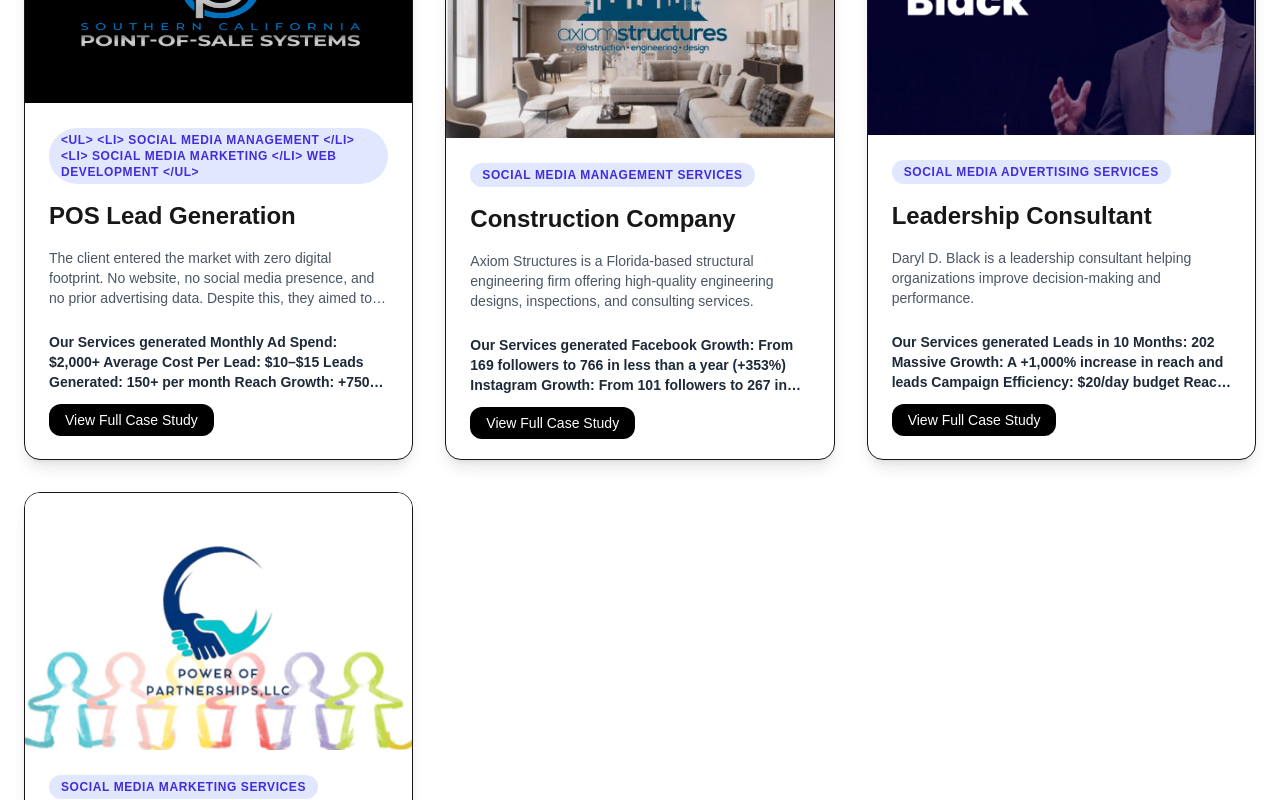
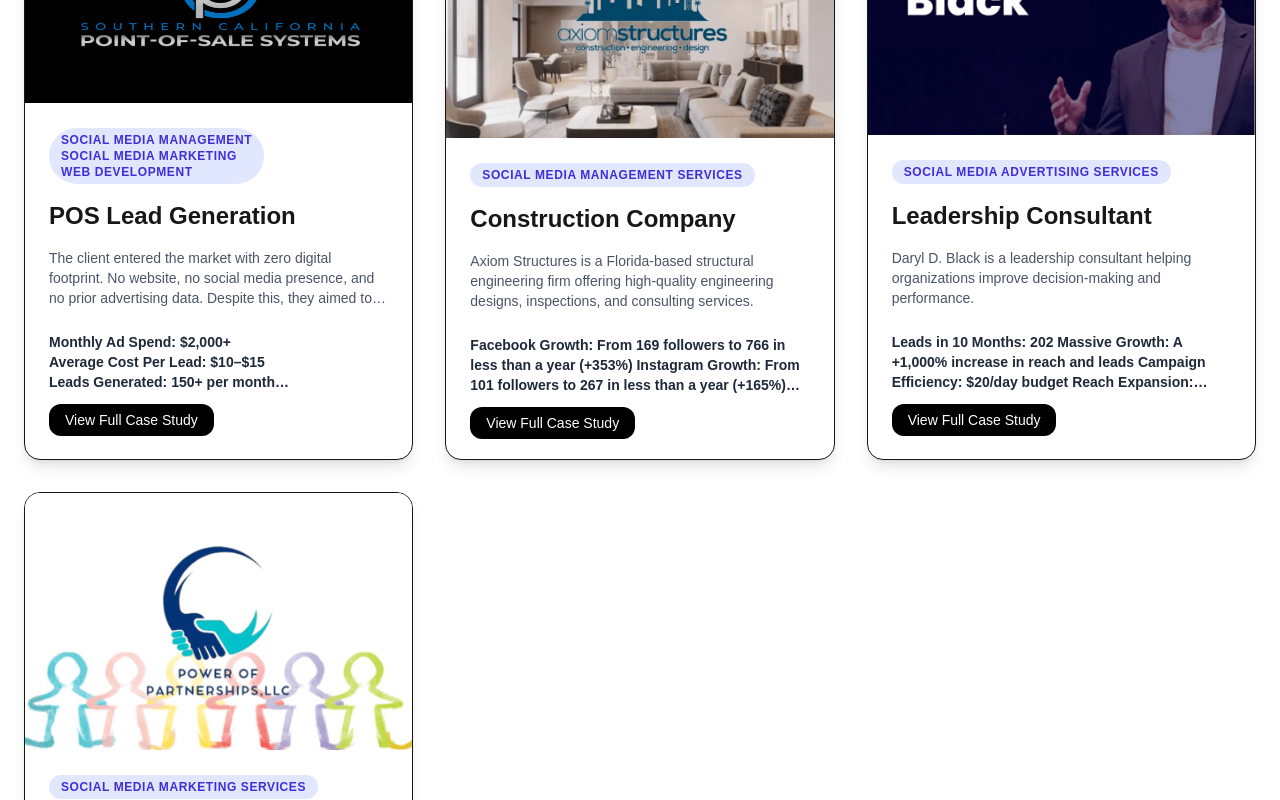
Before and after one commit to smabdullah958/humexaadnestPortfolio, a Next.js app: page / in a window 1280 px wide. Shown: the part 3520-4320 px from the top of the page. Built offline with nearby package versions, Linux system fonts and the light colour scheme.

Commit message:
correct some

```diff
--- a/Components/CaseStudy.jsx
+++ b/Components/CaseStudy.jsx
@@ -12,7 +12,7 @@
         Case Studies
       </h2>
 
-      <div className="grid md:grid-cols-2 lg:grid-cols-3 gap-8">
+      <div className="grid md:grid-cols-2 lg:grid-cols-3 gap-8 ">
         {caseStudies.map((item) => (
           <motion.div
             key={item.id}
@@ -29,16 +29,18 @@
             />
 
             <div className="p-6 space-y-4">
-               <span className="inline-flex items-center px-3 py-1 text-xs font-semibold uppercase tracking-wider text-indigo-700 bg-indigo-100 rounded-full ">
-                {item.service}
-              </span>
+               <span
+               dangerouslySetInnerHTML={{__html:item.service}}
+               className="inline-flex items-center px-3 py-1 text-xs font-semibold uppercase tracking-wider text-indigo-700 bg-indigo-100 rounded-full "/>
+
 
               <h3 className="text-2xl font-bold">{item.title}</h3>
               <p className="text-gray-600 text-sm line-clamp-3">{item.short}</p>
 
 
-              <p className="text-gray-800 text-sm pt-2 font-extrabold line-clamp-3">
-                Our Services generated {item.result}</p>
+              <p
+              dangerouslySetInnerHTML={{__html:item.result}}
+              className="text-gray-800 text-sm pt-2 font-extrabold line-clamp-3" />
 
               <Link href={`/CaseStudy/${item.slug}`} className="mt-4 w-full rounded-xl bg-black text-white py-2 text-sm hover:bg-gray-800 transition px-4">
                 View Full Case Study
--- a/Components/Services&CaseStudyObject.jsx
+++ b/Components/Services&CaseStudyObject.jsx
@@ -115,20 +115,20 @@
           <li>Restaurant owners & managers</li>
         <li>POS & business software interests</li>
         <li>Business admins & decision-makers</li>
-<i>Underperforming audiences were eliminated within 72-hour optimization windows.<i><br/>
+<i>Underperforming audiences were eliminated within 72-hour optimization windows.</i><br/>
 <b>Offer-Led Creative System </b><br/>
-Problem → Solution → Advantage framework
-Strong incentive-based messaging
-Copy-level qualification to eliminate non-restaurant user
-This shift increased CTR by 180% and stabilized CPLs.
+Problem → Solution → Advantage framework<br/>
+Strong incentive-based messaging<br/>
+Copy-level qualification to eliminate non-restaurant user<br/>
+This shift increased CTR by 180% and stabilized CPLs.<br/>
 `,
 result:`
-      Monthly Ad Spend: $2,000+
-      Average Cost Per Lead: $10–$15
-      Leads Generated: 150+ per month
-      Reach Growth: +750%
-      Lead Volume Growth: +1,200% (from zero baseline)
-      Cost Efficiency: 30–50% below POS industry CPL average`,
+      Monthly Ad Spend: $2,000+<br/>
+      Average Cost Per Lead: $10–$15<br/>
+      Leads Generated: 150+ per month<br/>
+      Reach Growth: +750%<br/>
+      Lead Volume Growth: +1,200% (from zero baseline)<br/>
+      Cost Efficiency: 30–50% below POS industry CPL average<br/>`,
   OverAllResult:`
       400+
       Leads (in 3 Months)
--- a/app/CaseStudy/[slug]/page.jsx
+++ b/app/CaseStudy/[slug]/page.jsx
@@ -37,6 +37,7 @@
         loading="lazy" className="rounded-2xl shadow-xl 2xl:mt-20  "
         />
 <div className="grid grid-cols-1 gap-6 mt-10">
+ <h1 className="text-3xl sm:text-4xl font-extrabold text-center">Result</h1>
   {(() => {
     const lines = caseStudy.OverAllResult
       .split("\n")
```
